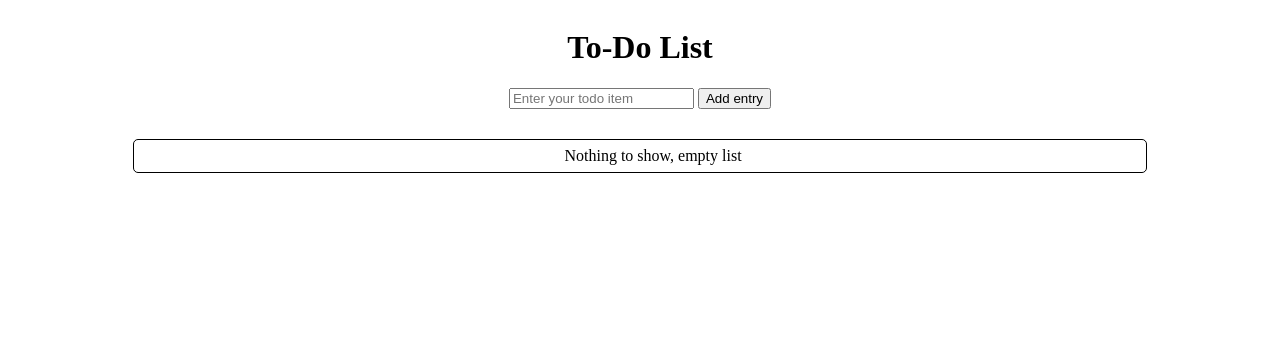
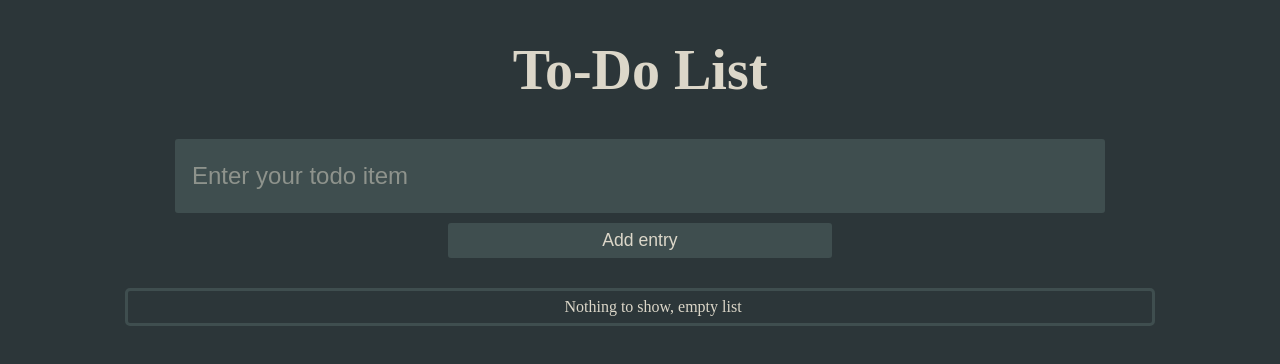
Before and after one commit to shasherazi/todo-list-js, a plain HTML site: page index.html in a window 1280 px wide. Drawn offline with Linux system fonts and the light colour scheme.

Commit message:
idk man i had house chores so i couldnt complete this
kiraye k ghar mein samaan jorny mein hi itnaaaaaaaaaaa time lag jata hai ugh

```diff
--- a/index.html
+++ b/index.html
@@ -15,6 +15,7 @@
                     type="text"
                     name="todo-item"
                     id="todo-form"
+                    autocomplete="off"
                     placeholder="Enter your todo item"
                 />
                 <button type="button" id="submit">Add entry</button>
--- a/style.css
+++ b/style.css
@@ -1,7 +1,64 @@
+:root{
+    --background: #2C3639;
+    --text: #DCD7C9;
+    --accent1: #A27B5C;
+    --accent2: #3F4E4F;
+}
+
+body, html{
+    margin:0;
+    padding:0;
+}
+
+body{
+    background-color: var(--background);
+    color: var(--text)
+}
+
 #main {
     display: flex;
     flex-direction: column;
     align-items: center;
+}
+
+h1{
+    font-size:3.5em;
+}
+
+form{
+    width:100%;
+    display: flex;
+    flex-direction: column;
+    align-items: center;
+}
+
+input{
+    height: 40px;
+    width: 70%;
+    background-color: var(--accent2);
+    border: none;
+    border-radius: 3px;
+    color: var(--text);
+    font-size: 1.5em;
+    padding: 0.7em;
+    outline: none;
+}
+
+#submit{
+    margin-top:10px;
+    width: 30%;
+    height: 35px;
+    font-size:1.1em;
+    color: var(--text);
+    background-color: var(--accent2);
+    border:none;
+    border-radius:3px;
+}
+
+input::placeholder{
+    color: var(--text);
+    opacity: 0.5;
+    user-select: none;
 }
 
 .todo-list-container {
@@ -10,13 +67,13 @@
     align-items: center;
     margin: 30px 0 0 0;
     width: 80%;
-    border: 1px solid black;
+    border: 3px solid var(--accent2);
     border-radius: 5px;
 }
 
 .todo-list-item {
     padding: 5px 20px;
-    border-bottom: 1px dotted black;
+    border-bottom: 2px dotted var(--accent1);
     display: flex;
     align-items: center;
     width: 50%;
```
